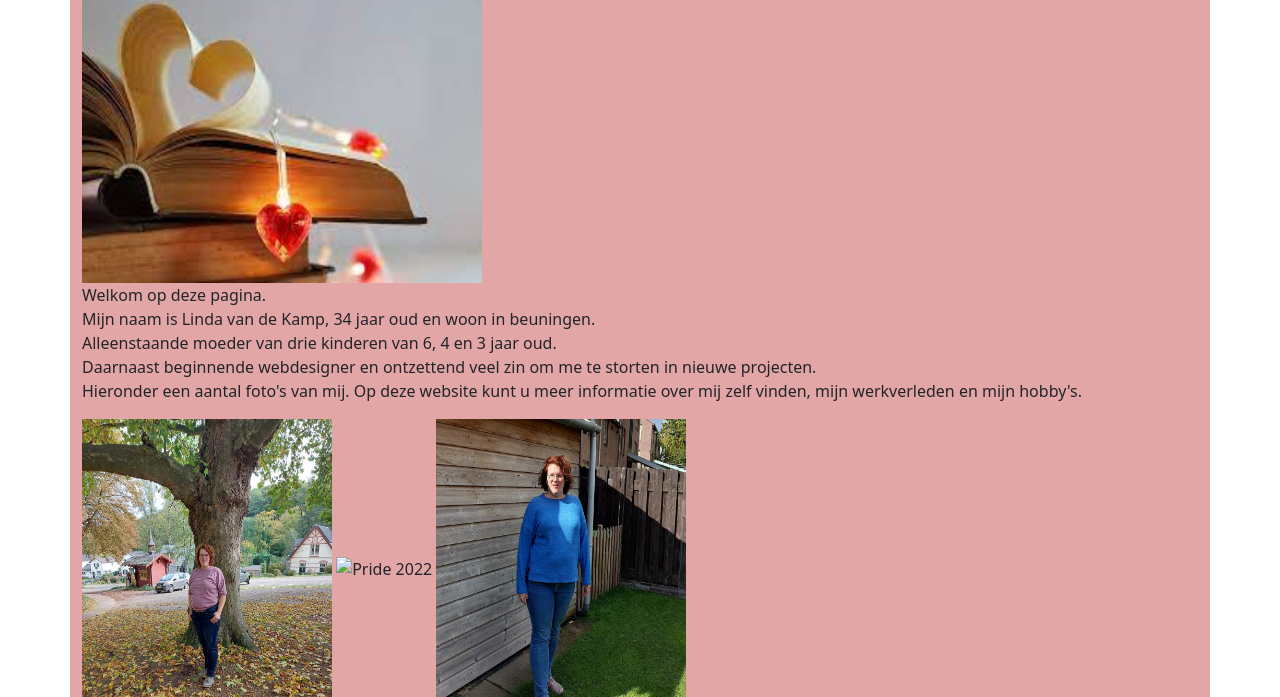
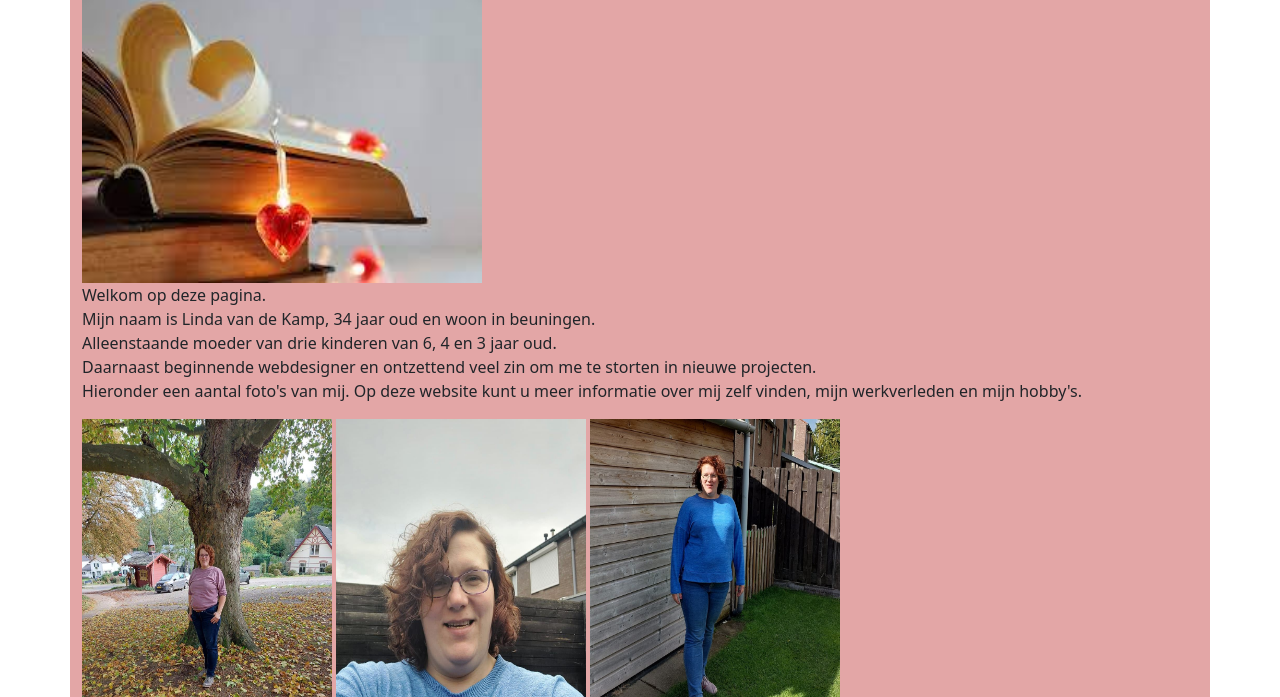
Before and after one commit to Lindahendriks/bootstrap, a plain HTML site: page index.html in a window 1280 px wide. Shown: the part 103-800 px from the top of the page. Drawn offline with nearby package versions, Linux system fonts and the light colour scheme.

Commit message:
Update index.html

```diff
--- a/index.html
+++ b/index.html
@@ -37,10 +37,12 @@ width="400" height="300">
 src="afbeeldingen/linda.jpg"
 alt="Dit ben ik" title="Linda"
 width="250" height="300">
+
 <img
-src="afbeelding/buiten.jpg"
-alt="Pride 2022" title="Pride 2022"
-width="350" height="350">
+src="afbeeldingen/buiten.jpg"
+alt="Dit ben ik" title="buiten in de tuin"
+width="250" height="300">
+
 <img
 src="afbeeldingen/Gras.jpg"
 alt="Dit ben ik" title="In onze tuin"
```
